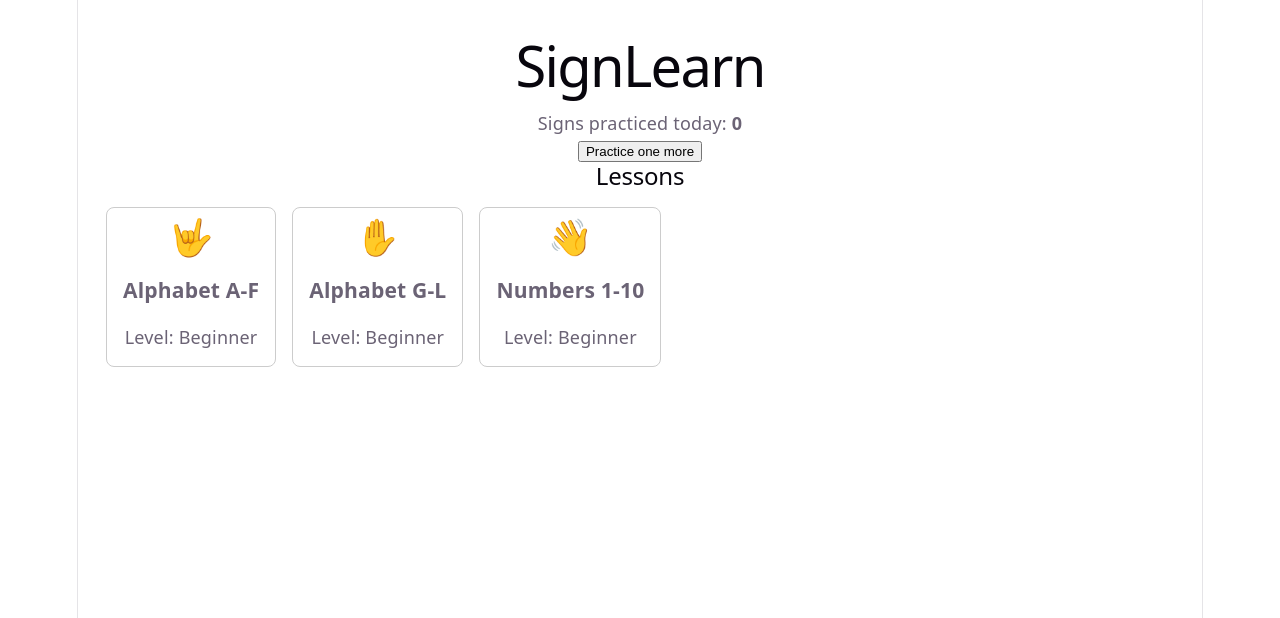
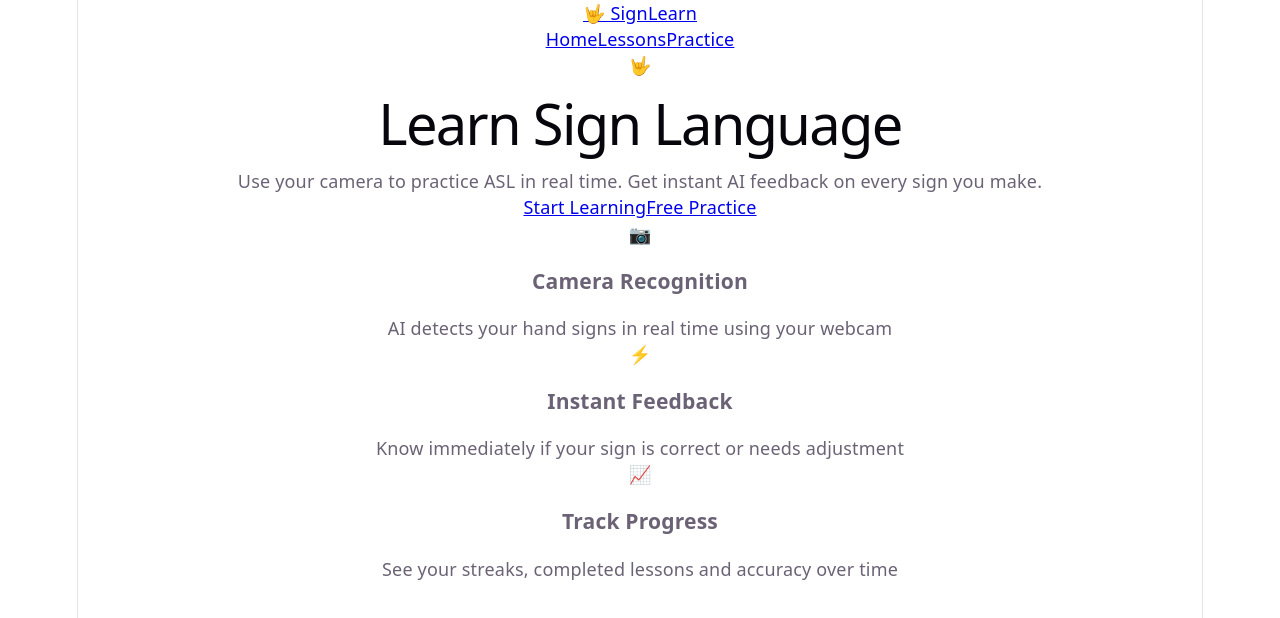
Before and after one commit to OmJoshii/signlearn, a React (Vite) app: page / in a window 1280 px wide. Shown: the top 618 px of the page. Built offline with nearby package versions, Linux system fonts and the light colour scheme.

Commit message:
feat: wire all pages and routes together in App.jsx

```diff
--- a/src/App.jsx
+++ b/src/App.jsx
@@ -1,25 +1,21 @@
-import { useState } from 'react'
-import LessonCard from './components/LessonCard'
+import { BrowserRouter, Routes, Route } from 'react-router-dom'
+import Navbar from './components/Navbar'
+import HomePage from './pages/HomePage'
+import LessonsPage from './pages/LessonsPage'
+import LessonDetailPage from './pages/LessonDetailPage'
+import PracticePage from './pages/PracticePage'
 
 function App() {
-  const [count, setCount] = useState(0)
-
   return (
-    <div style={{ padding: '20px' }}>
-      <h1>SignLearn</h1>
-
-      <p>Signs practiced today: <strong>{count}</strong></p>
-      <button onClick={() => setCount(count + 1)}>
-        Practice one more
-      </button>
-
-      <h2>Lessons</h2>
-      <div style={{ display: 'flex', flexWrap: 'wrap' }}>
-        <LessonCard title="Alphabet A-F"  emoji="🤟" level="Beginner" />
-        <LessonCard title="Alphabet G-L"  emoji="✋" level="Beginner" />
-        <LessonCard title="Numbers 1-10"  emoji="👋" level="Beginner" />
-      </div>
-    </div>
+    <BrowserRouter>
+      <Navbar />
+      <Routes>
+        <Route path="/"            element={<HomePage />} />
+        <Route path="/lessons"     element={<LessonsPage />} />
+        <Route path="/lessons/:id" element={<LessonDetailPage />} />
+        <Route path="/practice"    element={<PracticePage />} />
+      </Routes>
+    </BrowserRouter>
   )
 }
 
```
